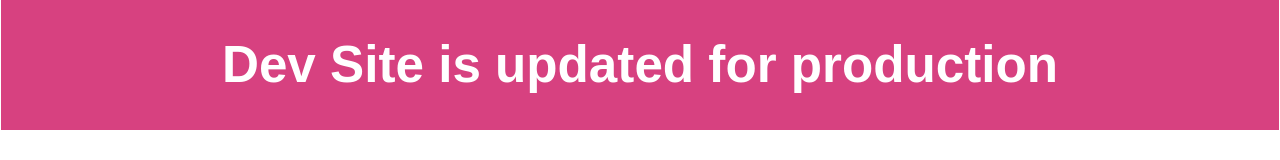
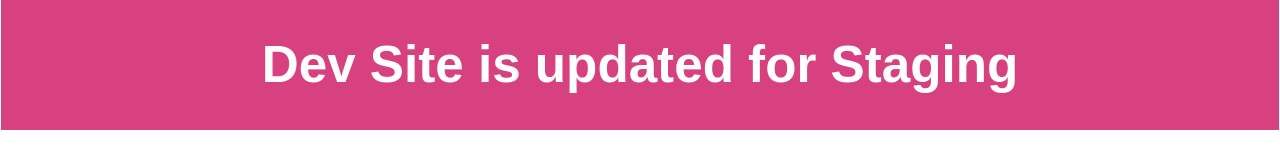
Before and after one commit to RiffatHussain/Travel-Blog-App, a React (Vite) app: page / in a window 1280 px wide. Shown: the top 160 px of the page. Built offline with nearby package versions, Linux system fonts and the light colour scheme.

Commit message:
Dev site header is updated

```diff
--- a/src/components/Header.jsx
+++ b/src/components/Header.jsx
@@ -6,7 +6,7 @@ export default function Header() {
 	return (
 		<div>
 			<header className="journal-header">
-				<h1 className="title">Dev Site is updated for production</h1>
+				<h1 className="title">Dev Site is updated for Staging</h1>
 			</header>
 		</div>
 	)
```
